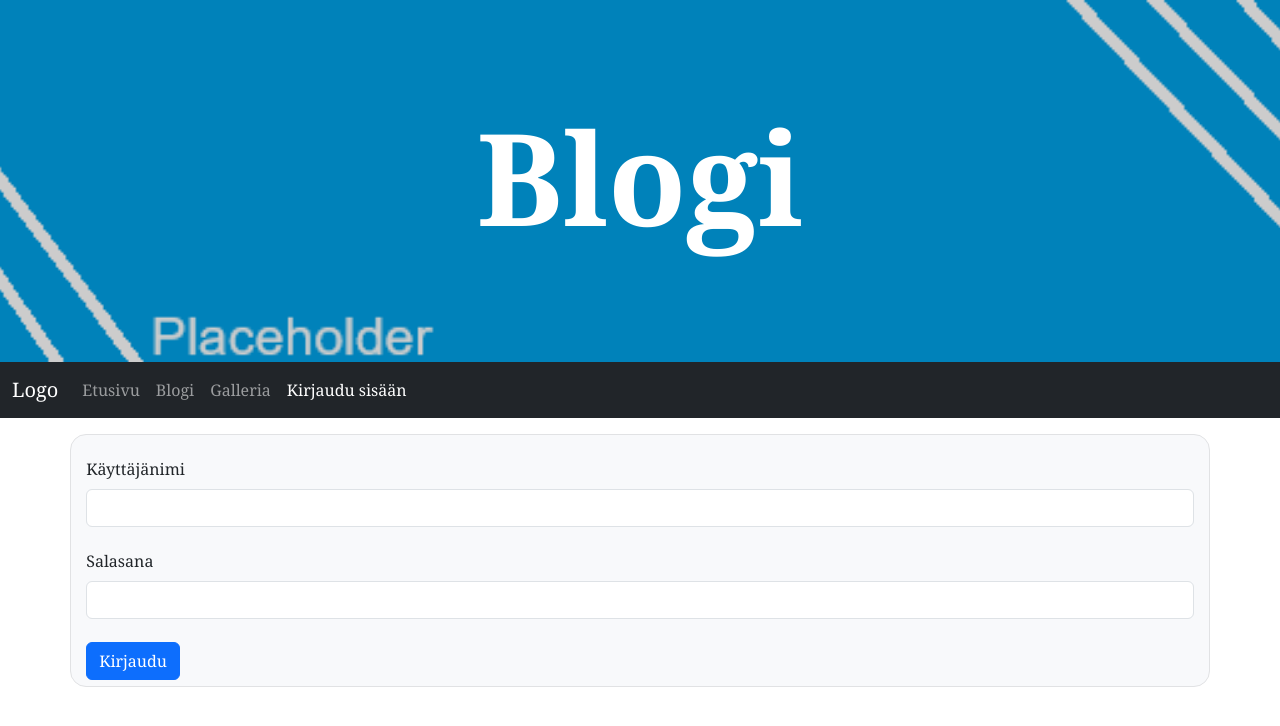
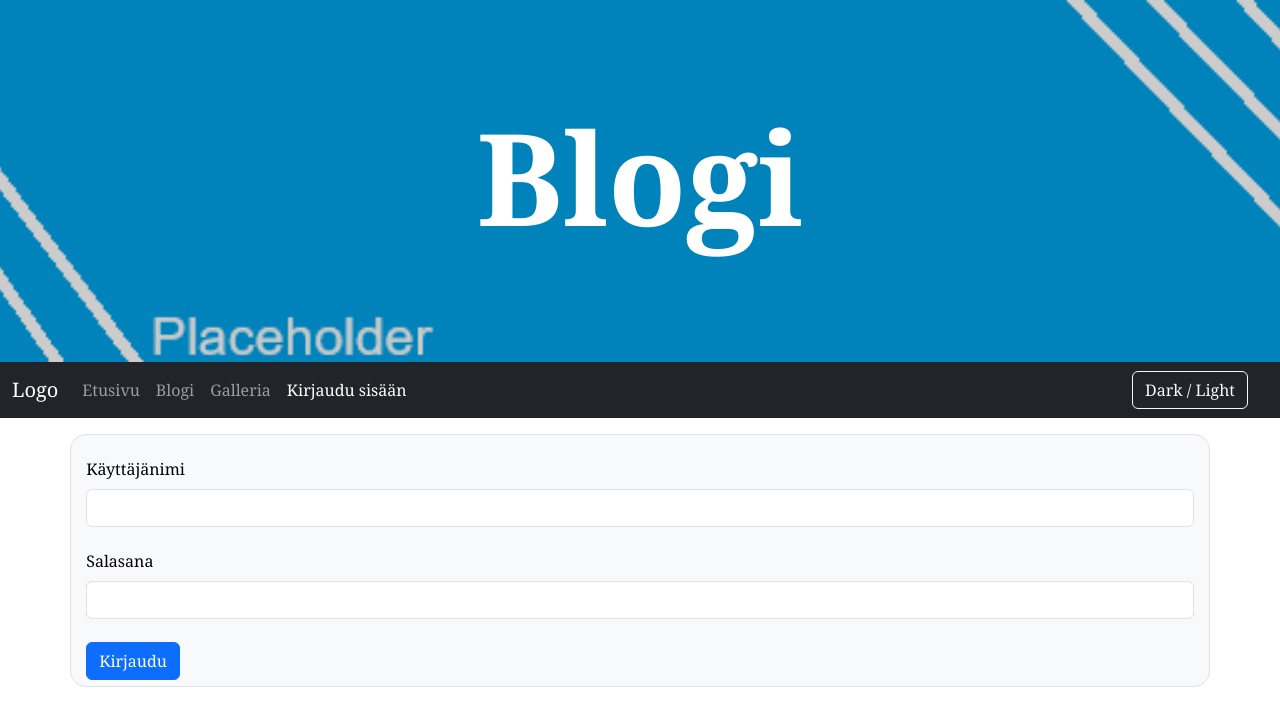
Before and after one commit to Ka-Eer/BlogiPalvelu, a PHP site: page /login.html in a window 1280 px wide. Shown: the top 726 px of the page. Run offline with PHP 8.4, Linux system fonts and the light colour scheme.

Commit message:
TeemanVaihto
Teeman vaihto nappi ja ominaisuus lisätty kaikille sivuille, mutta jotkin sivut tarvitsevat vielä hieno säätöä siitä kuinka värit vaihtuvat

```diff
--- a/login.css
+++ b/login.css
@@ -36,3 +36,33 @@ form div {
 #Style {
     font-family: Cambria, Cochin, Georgia, Times, 'Times New Roman', serif;
 }
+/*Teeman vaihto*/
+#themeToggle {
+    margin-right: 20px;
+}
+/*LIGHT THEME (default)*/
+body {
+    background-color: #ffffff;
+    color: #000000;
+}
+/*DARK THEME*/
+.dark-theme {
+    background-color: #1b1b1b !important;
+    color: #e4e4e4 !important;
+}
+/*Korjaa taustat tummassa tilassa*/
+.dark-theme .navbar {
+    background-color: #1f1f1f !important;
+}
+.dark-theme .suositut {
+    background-color: rgb(75, 75, 75);
+    color: #ffffff;
+}
+.dark-theme .modal-content {
+    background-color: #1f1f1f;
+    color: #e4e4e4;
+}
+.dark-theme .card {
+    background-color: #1d1d1d;
+    color: #ffffff;
+}
--- a/login.html
+++ b/login.html
@@ -31,6 +31,10 @@
                     <li class="nav-item"><a class="nav-link" href="galleria.html">Galleria</a></li>
                     <li class="nav-item"><a class="nav-link active" href="login.html">Kirjaudu sisään</a></li>
                 </ul>
+                <!--Teeman vaihto nappi-->
+                <button id="themeToggle" class="btn btn-outline-light ms-3">
+                    Dark / Light
+                </button>
             </div>
         </div>
     </nav>
@@ -49,7 +53,22 @@
             </div>
         </div>
     </form>
-
+    <script>
+        //Teeman vaihto ominaisuus
+        const savedTheme = localStorage.getItem("theme");
+        if (savedTheme === "dark") {
+            document.body.classList.add("dark-theme");
+        }
+        document.getElementById("themeToggle").addEventListener("click", () => {
+            document.body.classList.toggle("dark-theme");
+            //Tallentaa käyttäjän valitseman teeman
+            if (document.body.classList.contains("dark-theme")) {
+                localStorage.setItem("theme", "dark");
+            } else {
+                localStorage.setItem("theme", "light");
+            }
+        });
+    </script>
 
 </body>
 </html>
```
Also changed, not shown: blogi.html (+18 -0 lines), blogiHTML.css (+31 -0 lines).
